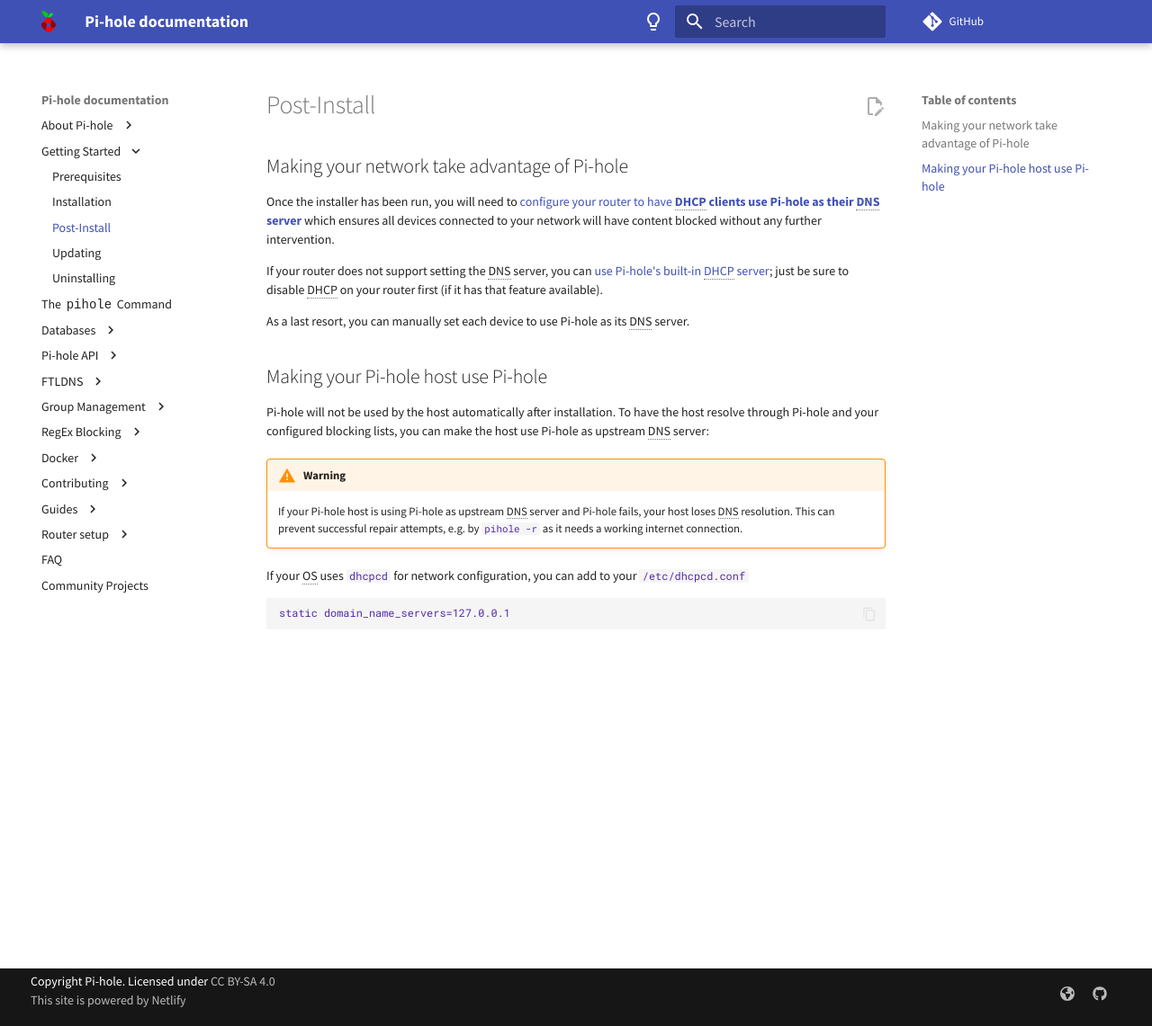
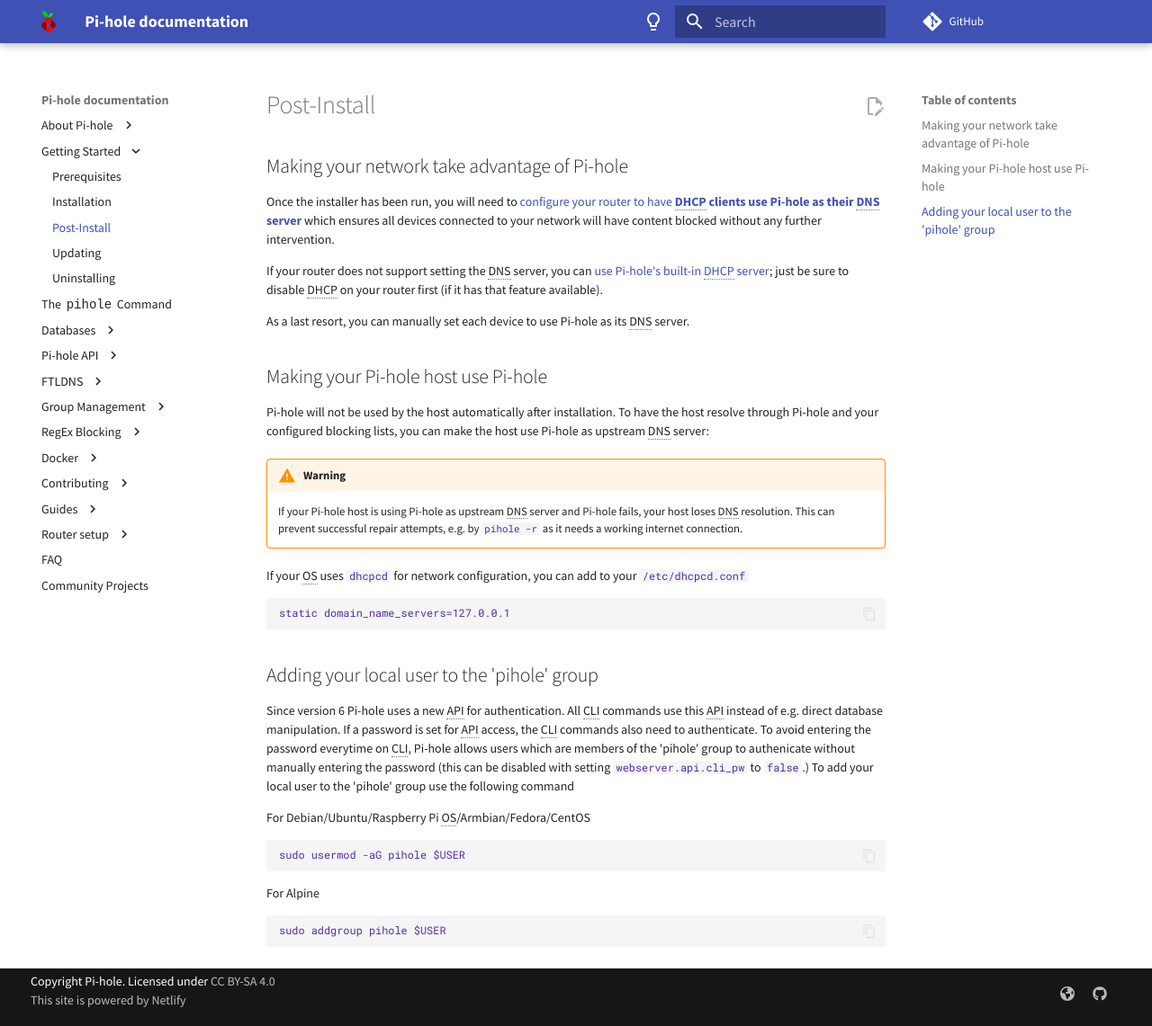
Before and after one commit to pi-hole/docs, an MkDocs documentation site: the page built from docs/main/post-install.md, in a window 1280 px wide and 1141 px high. Shown: the whole window at 90% size. Built offline with MkDocs 1.6.1 and Material for MkDocs 9.7.7, drawn with Linux system fonts in a browser that asks for light colours; comment, search, counter and statistics services are not loaded.

Commit message:
Add info how to add local user to pihole group
Signed-off-by: yubiuser <github@yubiuser.dev>

````diff
--- a/docs/main/post-install.md
+++ b/docs/main/post-install.md
@@ -18,3 +18,20 @@
 ```code
 static domain_name_servers=127.0.0.1
 ```
+
+## Adding your local user to the 'pihole' group
+
+Since version 6 Pi-hole uses a new API for authentication. All CLI commands use this API instead of e.g. direct database manipulation. If a password is set for API access, the CLI commands also need to authenticate. To avoid entering the password everytime on CLI, Pi-hole allows users which are members of the 'pihole' group to authenicate without manually entering the password (this can be disabled with setting `webserver.api.cli_pw` to `false`.)
+To add your local user to the 'pihole' group use the following command
+
+For Debian/Ubuntu/Raspberry Pi OS/Armbian/Fedora/CentOS
+
+```code
+sudo usermod -aG pihole $USER
+```
+
+For Alpine
+
+```code
+sudo addgroup pihole $USER
+```
````
